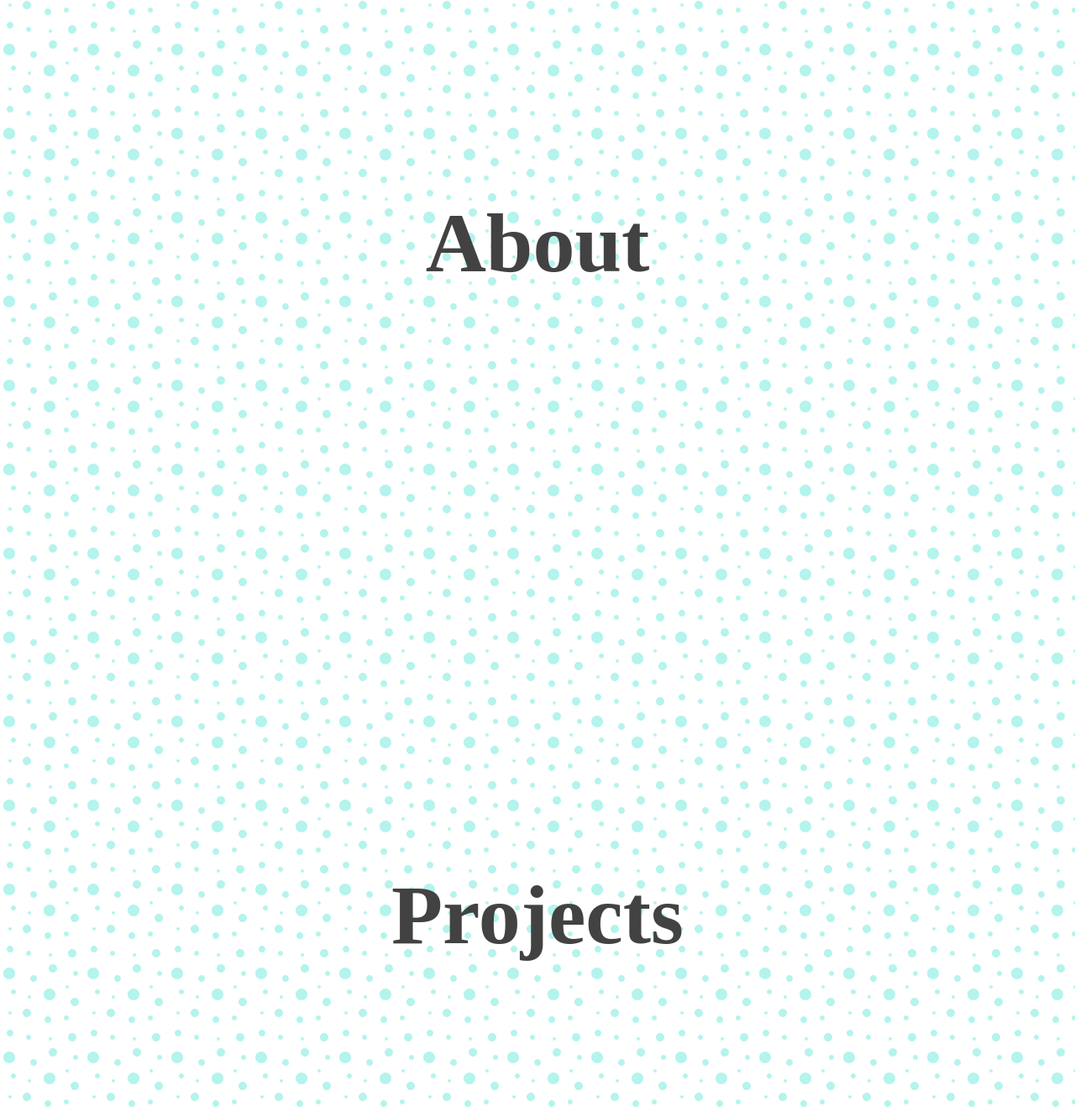
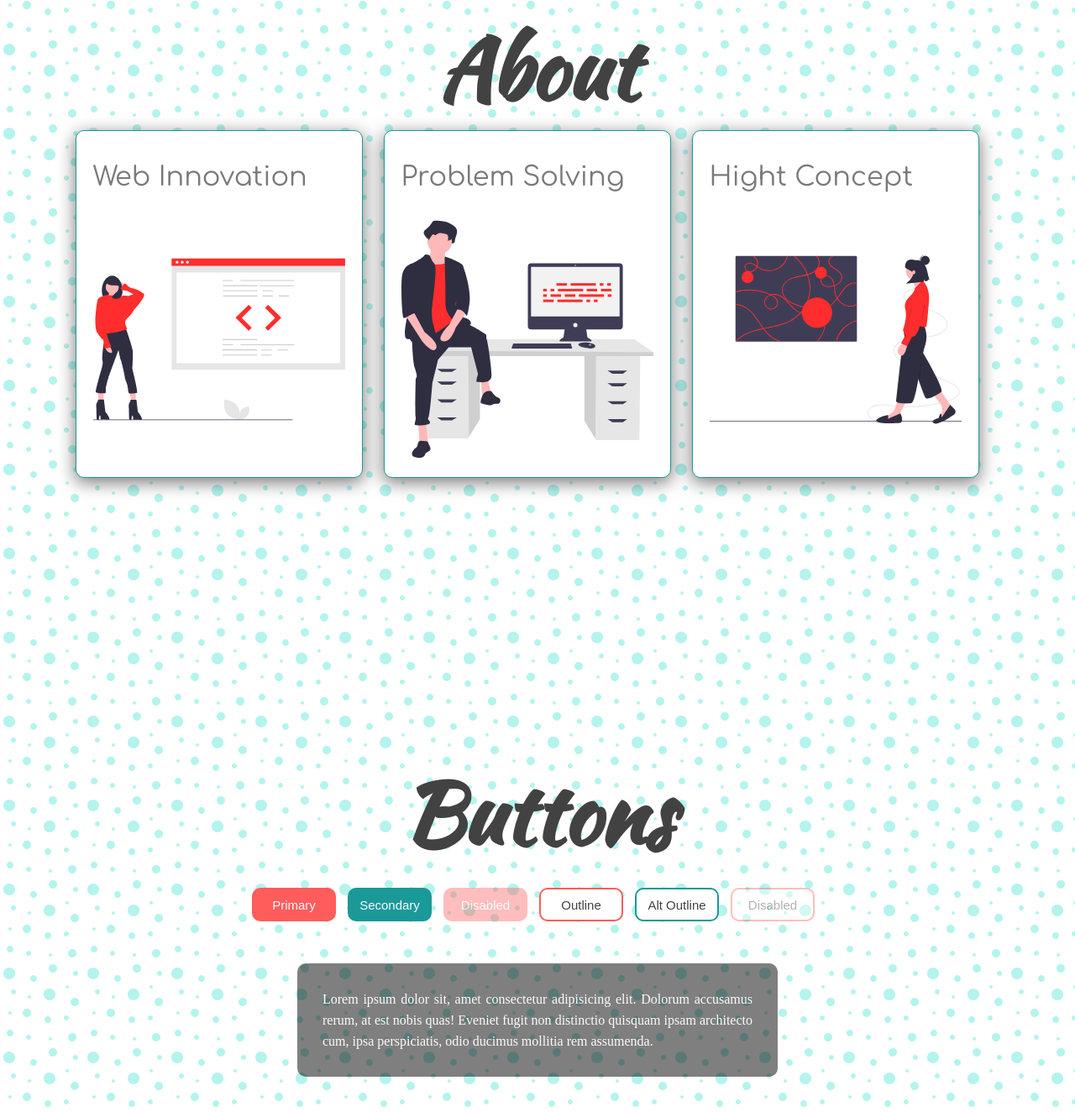
Before and after one commit to VellyD/light-vs-dark-mode, a plain HTML site: page index.html in a window 1280 px wide. Shown: the part 952-2276 px from the top of the page at 84% size. Drawn offline with nearby package versions, Linux system fonts and the light colour scheme.

Commit message:
adding sections, fontAwesome and google fonts.

```diff
--- a/index.html
+++ b/index.html
@@ -31,14 +31,65 @@
 
     <section id="about">
       <h1>About</h1>
+      <div class="about-container">
+        <div class="image-container">
+          <h2>Web Innovation</h2>
+          <img
+            src="./img/undraw_proud_coder_light.svg"
+            alt="proud coder 1"
+            id="image1"
+          />
+        </div>
+
+        <div class="image-container">
+          <h2>Problem Solving</h2>
+          <img
+            src="./img/undraw_feeling_proud_light.svg"
+            alt="proud coder 1"
+            id="image2"
+          />
+        </div>
+
+        <div class="image-container">
+          <h2>Hight Concept</h2>
+          <img
+            src="./img/undraw_conceptual_idea_light.svg"
+            alt="Idea"
+            id="image3"
+          />
+        </div>
+      </div>
     </section>
 
     <section id="projects">
-      <h1>Projects</h1>
+      <h1>Buttons</h1>
+      <div class="buttons">
+        <button class="primary">Primary</button>
+        <button class="secondary">Secondary</button>
+        <button class="primary" disabled>Disabled</button>
+        <button class="outline">Outline</button>
+        <button class="secondary outline">Alt Outline</button>
+        <button class="outline" disabled>Disabled</button>
+      </div>
+
+      <div class="text-box" id="text-box">
+        <p>
+          Lorem ipsum dolor sit, amet consectetur adipisicing elit. Dolorum
+          accusamus rerum, at est nobis quas! Eveniet fugit non distinctio
+          quisquam ipsam architecto cum, ipsa perspiciatis, odio ducimus
+          mollitia rem assumenda.
+        </p>
+      </div>
     </section>
 
     <section id="contacts">
-      <h1>Contacts</h1>
+      <div class="social-icons">
+        <i class="fab fa-github-alt"></i>
+        <i class="fab fa-linkedin-in"></i>
+        <i class="fab fa-instagram"></i>
+        <i class="fab fa-twitter"></i>
+        <i class="fab fa-facebook-f"></i>
+      </div>
     </section>
 
     <!-- Script -->
--- a/style.css
+++ b/style.css
@@ -1,3 +1,5 @@
+@import url('https://fonts.googleapis.com/css2?family=Comfortaa&family=Kaushan+Script&family=Oswald&display=swap');
+
 :root {
   --primary-color: rgb(255, 92, 92);
   --primary-variant: #ff2d2d;
@@ -40,19 +42,23 @@ section {
 }
 
 h1 {
+  font-family: 'Kaushan Script', cursive;
   font-size: 100px;
   margin-bottom: 0;
 }
 
 h2 {
+  font-family: 'Comfortaa', cursive;
   font-size: 32px;
   font-weight: normal;
+  color: var(--on-background-alt);
 }
 
 /* Navigation */
 nav {
   z-index: 10;
   position: fixed;
+  font-family: 'Oswald', sans-serif;
   font-size: 24px;
   letter-spacing: 3px;
   padding: 25px;
```
